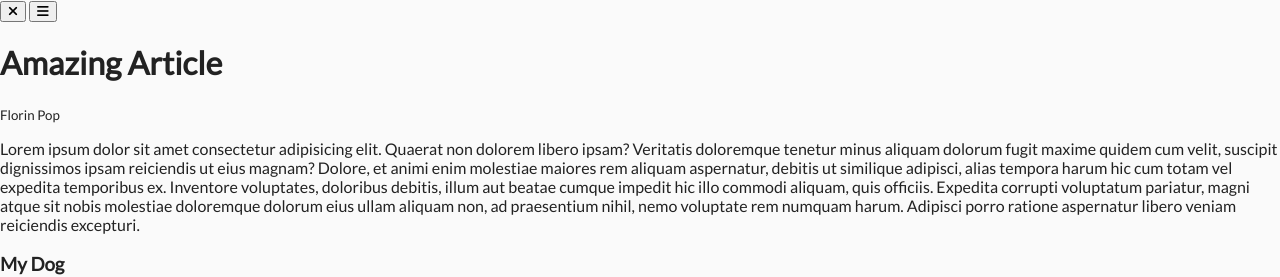
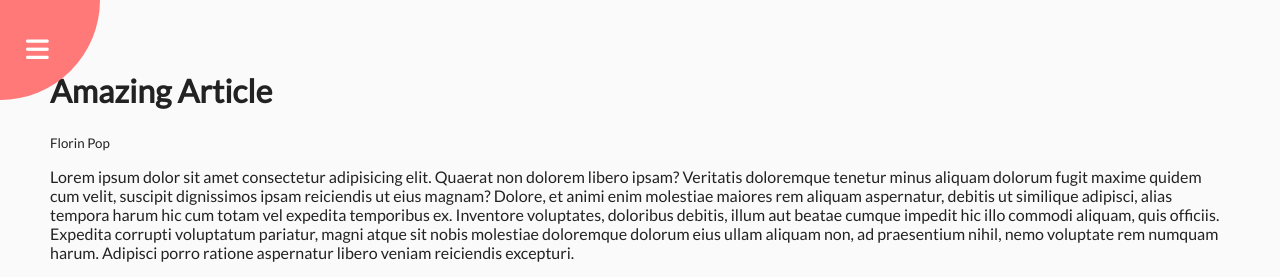
Before and after one commit to shelleycoop/50projects50dayss, a plain HTML site: page index.html in a window 1280 px wide. Shown: the top 277 px of the page. Drawn offline with Linux system fonts and the light colour scheme.

Commit message:
some css additions

```diff
--- a/style.css
+++ b/style.css
@@ -16,8 +16,57 @@ body {
     background-color: #fafafa;
     transform-origin: top left;
     transition: transform 0.5s linear ;
+    width: 100vw;
+    min-height: 100vh;
+    padding: 50px;
 }
 
 .container.show-nav {
     transform: rotate(-20deg)
 }
+
+.circle-container {
+    position: fixed;
+    top: -100px;
+    left: -100px
+}
+
+.circle {
+    background-color: #ff7979;
+    height: 200px;
+    width: 200px;
+    border-radius: 50%;
+    position: relative;
+    transition: transform 0.5s linear;
+}
+
+.circle button {
+    cursor: pointer;
+    position: absolute;
+    top: 50%;
+    left: 50%;
+    height: 100px;
+    background: transparent;
+    border: 0;
+    font-size: 26px;
+    color: #fff;
+}
+
+.circle button:focus {
+    outline: none;
+}
+
+.circle button#open {
+    left: 60%;
+}
+
+.circle button#close {
+    top: 60%;
+    transform: rotate(90deg);
+    transform-origin: top left;
+
+}
+
+.content img {
+    max-width: 100%;
+}
```
